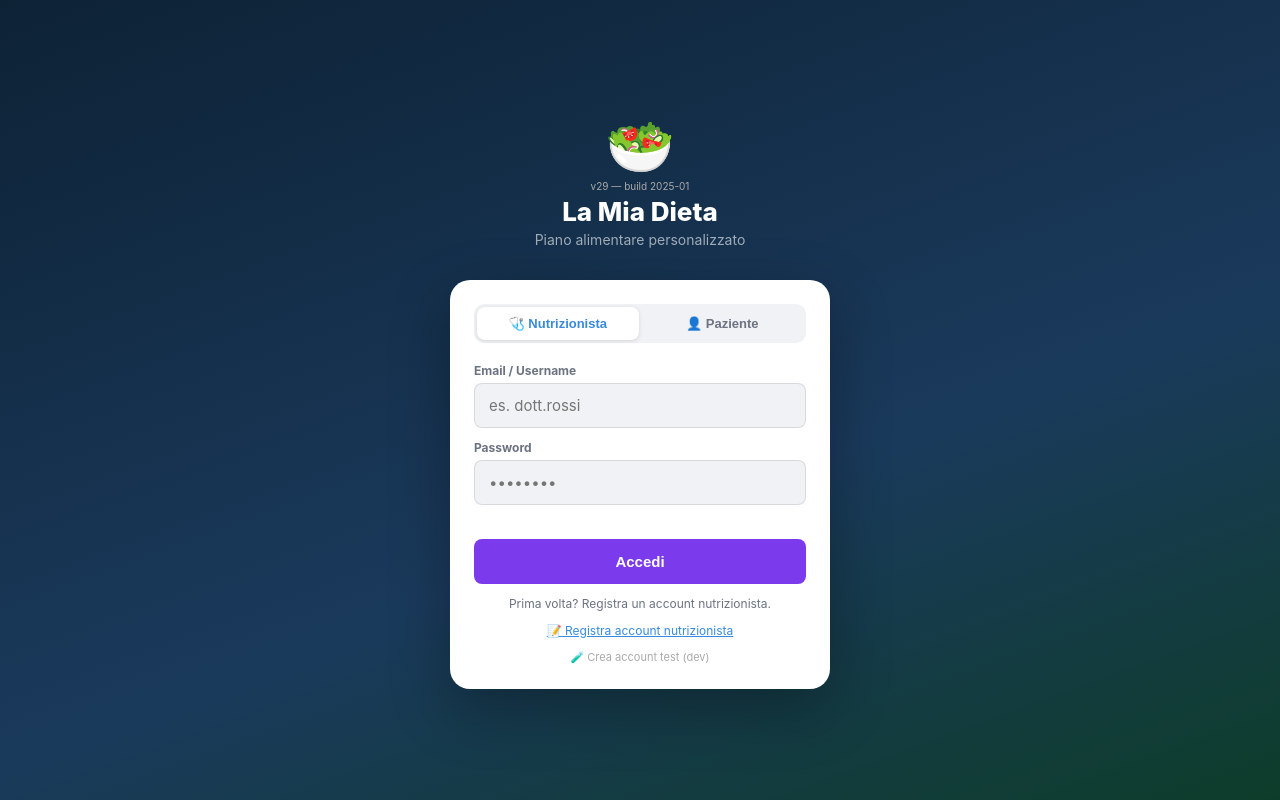
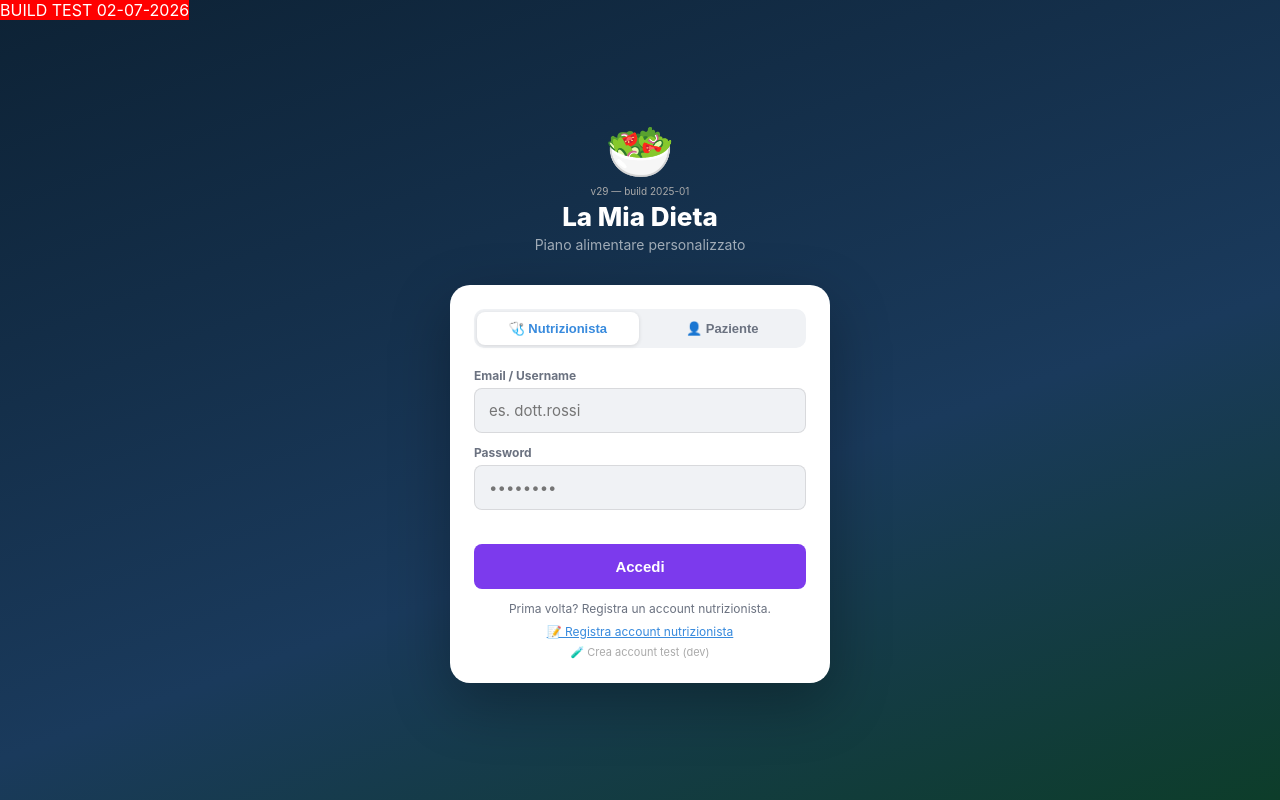
Before and after one commit to giuseppeesposito98-cmd/dieta-app, a plain HTML site: page index.html in a window 1280 px wide. Drawn offline with Linux system fonts and the light colour scheme.

Commit message:
Add files via upload

```diff
--- a/index.html
+++ b/index.html
@@ -1,3 +1,7 @@
+<div style="position:fixed;top:0;left:0;background:red;color:white;z-index:99999">
+BUILD TEST 02-07-2026
+</div>
+
 <!DOCTYPE html>
 <!-- BUILD: 2026-07-01 15:23:41 v29 -->
 <html lang="it">
```
